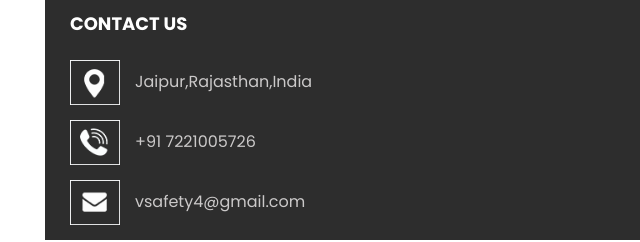
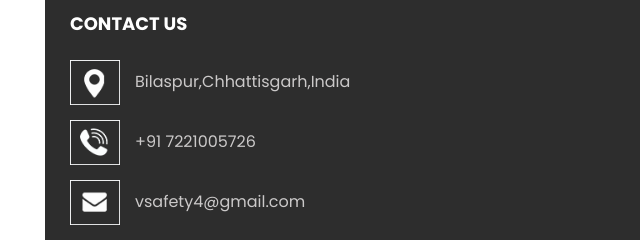
Before and after one commit to rahulkumar-1499/vsafety, a plain HTML site: page portfolio.html in a window 1280 px wide. Shown: the part 1254-1496 px from the top of the page, 0-640 px from the left. Drawn offline with nearby package versions, Linux system fonts and the light colour scheme; a script that the page names is missing.

Commit message:
Update portfolio.html

```diff
--- a/portfolio.html
+++ b/portfolio.html
@@ -176,7 +176,7 @@
             <div class="info_link-box">
               <a href="">
                 <img src="images/location.png" alt="">
-                <span> Jaipur,Rajasthan,India </span>
+                <span> Bilaspur,Chhattisgarh,India </span>
               </a>
               <a href="">
                 <img src="images/call.png" alt="">
```
